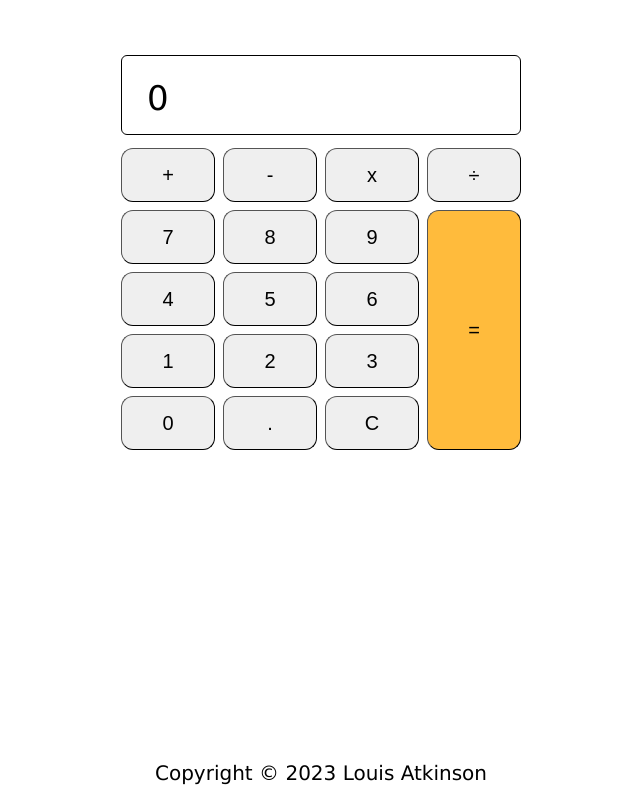
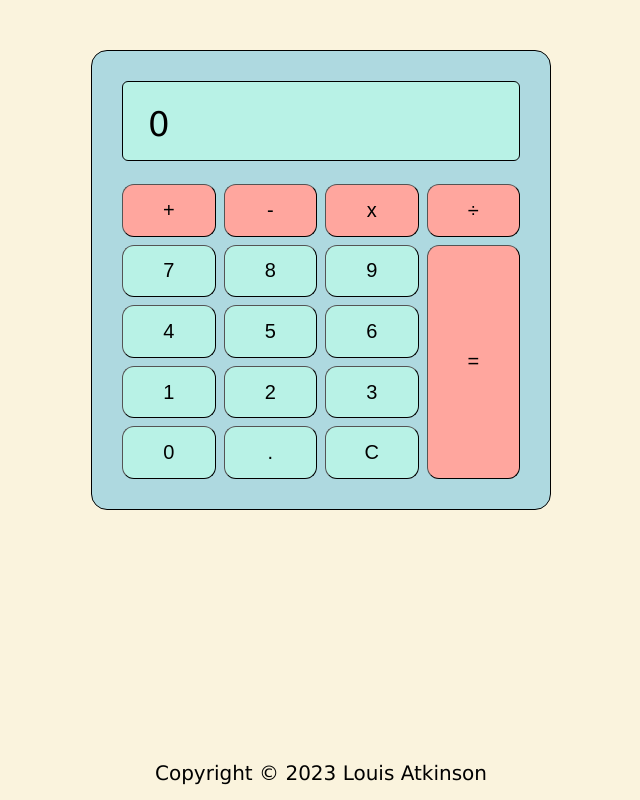
Before and after one commit to LouisAtkinson/calculator, a plain HTML site: page index.html in a window 1280 px wide. Shown: the whole page, without its empty margins (319-959 px from the left). Drawn offline with Linux system fonts and the light colour scheme.

Commit message:
Add colour scheme

```diff
--- a/index.html
+++ b/index.html
@@ -15,10 +15,10 @@
                 <div class="result"></div>
                 <div class="memory"></div>
             </div>
-            <button id="add">+</button>
-            <button id="subtract">-</button>
-            <button id="multiply">x</button>
-            <button id="divide">÷</button>
+            <button id="add" class="operator">+</button>
+            <button id="subtract" class="operator">-</button>
+            <button id="multiply" class="operator">x</button>
+            <button id="divide" class="operator">÷</button>
             <button id="seven">7</button>
             <button id="eight">8</button>
             <button id="nine">9</button>
--- a/styles.css
+++ b/styles.css
@@ -1,11 +1,20 @@
 * {
     box-sizing: border-box;
+}
+
+body {
+    background-color: #faf3dd;
 }
 
 button {
     font-size: 20px;
     border-radius: 12px;
     border-width: 1px;
+    background-color: #b8f2e6;
+}
+
+button:hover {
+    background-color: #b8f2e683
 }
 
 .grid {
@@ -14,10 +23,16 @@ button {
     grid-template-rows: 1fr 1fr 1fr 1fr 1fr 1fr;
     grid-auto-flow: row dense;
     grid-gap: 8px;
-    height: 400px;
-    width: 400px;
+    border-color: black;
+    border-style: solid;
+    border-width: 1px;
+    border-radius: 16px;
+    padding: 30px;
+    height: 460px;
+    width: 460px;
     margin: 50px auto;
     font-family: Verdana, Geneva, Tahoma, sans-serif;
+    background-color: #aed9e0;
 }
 
 .screen {
@@ -28,8 +43,9 @@ button {
     border-style: solid;
     border-width: 1px;
     height: 80px;
-    margin: 5px 0px;
+    margin: 0px 0px 15px;
     border-radius: 6px;
+    background-color: #b8f2e6;
 }
 
 .result {
@@ -45,10 +61,18 @@ button {
     text-align: right;
 }
 
+.operator {
+    background-color: #ffa69e;
+}
+
 #equals {
     grid-row: 3 / span 4;
     grid-column: 4;
-    background-color: rgb(255, 187, 60);
+    background-color: #ffa69e;
+}
+
+.operator:hover, #equals:hover {
+    background-color: #db685e80;
 }
 
 footer {
```
